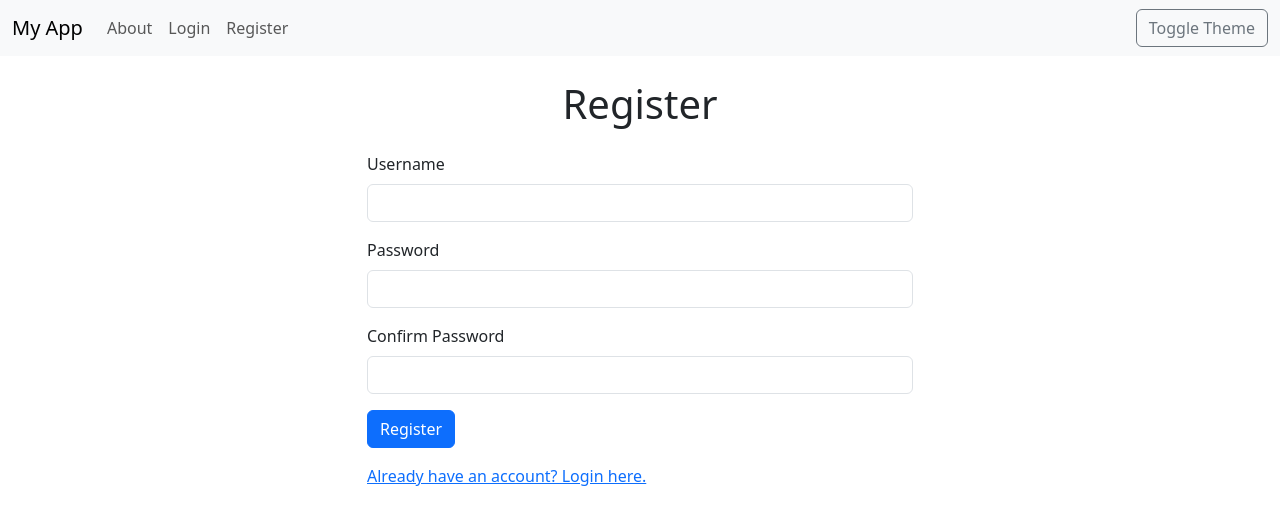
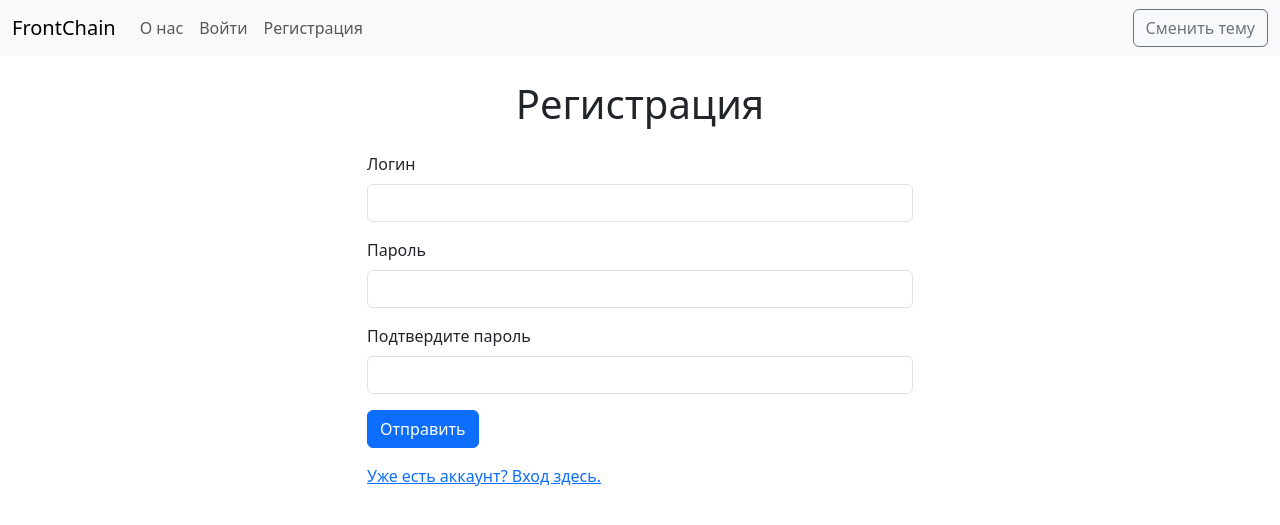
Before and after one commit to DevSecArs/practice-2025-1, a Flask app: page /register in a window 1280 px wide. Shown: the top 525 px of the page. Run offline with Flask 3, Linux system fonts and the light colour scheme.

Commit message:
Добавлен функционал для функции займа в блокчейне.
Проведена руссификация.

Вывод логина на главной странице.

Проверка на пустоту транзакций при отображении.

Сохранение пароля пользователя в сессию для
отправки запросов без дополнительных форм.

```diff
--- a/blockchain_frontend/app.py
+++ b/blockchain_frontend/app.py
@@ -5,9 +5,9 @@ import io
 import base64
 
 app = Flask(__name__)
-app.secret_key = "supersecretkey"  # Replace with a secure key
+app.secret_key = "supersecretkey"  # Нужно заменить на свой ключ
 
-API_BASE_URL = "http://localhost:8000"  # Example URL
+API_BASE_URL = "http://localhost:8000"  # URL вашего сервера с блокчейном
 
 @app.route('/')
 def home():
@@ -26,6 +26,7 @@ def login():
         if response.status_code == 200:
             data = response.json()
             session['username'] = username
+            session['password'] = password
             session['wallet_address'] = data['address']
             flash('Вход успешный!', 'success')
             return redirect(url_for('user_dashboard'))
@@ -66,10 +67,11 @@ def user_dashboard():
         return redirect(url_for('login'))
 
     username = session['username']
+    password = session['password']
     wallet_address = session['wallet_address']
 
     # Получение баланса и транзакций
-    balance_response = requests.post(f"{API_BASE_URL}/balance", json={"username": username, "password": request.form.get('password')})
+    balance_response = requests.post(f"{API_BASE_URL}/balance", json={"username": username, "password": password})
     transactions_response = requests.get(f"{API_BASE_URL}/transactions/{wallet_address}")
 
     if balance_response.status_code == 200:
@@ -92,7 +94,7 @@ def user_dashboard():
             if recipient and amount:
                 transaction_response = requests.post(f"{API_BASE_URL}/transaction", json={
                     "sender_username": username,
-                    "sender_password": request.form.get('password'),
+                    "sender_password": password,
                     "sender_address": wallet_address,
                     "recipient_address": recipient,
                     "amount": float(amount)
@@ -106,8 +108,19 @@ def user_dashboard():
                     flash('Транзакция не осуществилась. Недостаточно средств.', 'danger')
             else:
                 flash('Транзакция не осуществилась. Проверьте баланс или попробуйте позже.', 'danger')
+        if action == 'borrow':
+            amount = request.form.get('amount')
+            if amount:
+                transaction_response = requests.post(f"{API_BASE_URL}/credit", json={
+                    "recipient_address": wallet_address,
+                    "amount": float(amount)
+                })
+                if transaction_response.status_code == 201:
+                    flash('Кредит оформлен успешно!', 'success')
+                else:
+                    flash('Неудалось получить кредит. Попробуйте позже.', 'danger')
 
-    return render_template('user.html', balance=balance, transactions=transactions, wallet_address=wallet_address)
+    return render_template('user.html', balance=balance, transactions=transactions, wallet_address=wallet_address, username=username)
 
 @app.route('/user/receive')
 def receive():
--- a/blockchain_frontend/static/base.css
+++ b/blockchain_frontend/static/base.css
@@ -33,3 +33,8 @@ body.dark-theme .table {
 body.dark-theme .table th, body.dark-theme .table td {
     border-color: #454d55;
 }
+
+#btn-borrow {
+    background-color: orangered;
+    border-color: rgb(194 66 0);;
+}
--- a/blockchain_frontend/templates/base.html
+++ b/blockchain_frontend/templates/base.html
@@ -1,9 +1,9 @@
 <!DOCTYPE html>
-<html lang="en">
+<html lang="ru">
 <head>
     <meta charset="UTF-8">
     <meta name="viewport" content="width=device-width, initial-scale=1.0">
-    <title>{% block title %}My App{% endblock %}</title>
+    <title>{% block title %}FrontChain{% endblock %}</title>
     <link rel="stylesheet" href="https://cdn.jsdelivr.net/npm/bootstrap@5.3.0/dist/css/bootstrap.min.css">
     <script src="https://cdn.jsdelivr.net/npm/bootstrap@5.3.0/dist/js/bootstrap.bundle.min.js"></script>
     <link rel="stylesheet" href="{{ url_for('static', filename='base.css') }}">
@@ -38,21 +38,21 @@
 <body>
     <nav id="navbar" class="navbar navbar-expand-lg navbar-light bg-light">
         <div class="container-fluid">
-            <a class="navbar-brand" href="{{ url_for('home') }}">My App</a>
+            <a class="navbar-brand" href="{{ url_for('home') }}">FrontChain</a>
             <button class="navbar-toggler" type="button" data-bs-toggle="collapse" data-bs-target="#navbarNav" aria-controls="navbarNav" aria-expanded="false" aria-label="Toggle navigation">
                 <span class="navbar-toggler-icon"></span>
             </button>
             <div class="collapse navbar-collapse" id="navbarNav">
                 <ul class="navbar-nav">
-                    <li class="nav-item"><a class="nav-link" href="{{ url_for('about') }}">About</a></li>
+                    <li class="nav-item"><a class="nav-link" href="{{ url_for('about') }}">О нас</a></li>
                     {% if session.get('username') %}
-                        <li class="nav-item"><a class="nav-link" href="{{ url_for('logout') }}">Logout</a></li>
+                        <li class="nav-item"><a class="nav-link" href="{{ url_for('logout') }}">Выйти</a></li>
                     {% else %}
-                        <li class="nav-item"><a class="nav-link" href="{{ url_for('login') }}">Login</a></li>
-                        <li class="nav-item"><a class="nav-link" href="{{ url_for('register') }}">Register</a></li>
+                        <li class="nav-item"><a class="nav-link" href="{{ url_for('login') }}">Войти</a></li>
+                        <li class="nav-item"><a class="nav-link" href="{{ url_for('register') }}">Регистрация</a></li>
                     {% endif %}
                 </ul>
-                <button class="btn btn-outline-secondary ms-auto" onclick="toggleTheme()">Toggle Theme</button>
+                <button class="btn btn-outline-secondary ms-auto" onclick="toggleTheme()">Сменить тему</button>
             </div>
         </div>
     </nav>
--- a/blockchain_frontend/templates/register.html
+++ b/blockchain_frontend/templates/register.html
@@ -1,28 +1,28 @@
 {% extends "base.html" %}
 
-{% block title %}Register{% endblock %}
+{% block title %}Регистрация{% endblock %}
 
 {% block content %}
 <div class="row justify-content-center">
     <div class="col-md-6">
-        <h1 class="text-center mb-4">Register</h1>
+        <h1 class="text-center mb-4">Регистрация</h1>
         <form method="POST">
             <div class="mb-3">
-                <label for="username" class="form-label">Username</label>
+                <label for="username" class="form-label">Логин</label>
                 <input type="text" class="form-control" id="username" name="username" required>
             </div>
             <div class="mb-3">
-                <label for="password" class="form-label">Password</label>
+                <label for="password" class="form-label">Пароль</label>
                 <input type="password" class="form-control" id="password" name="password" required>
             </div>
             <div class="mb-3">
-                <label for="confirm_password" class="form-label">Confirm Password</label>
+                <label for="confirm_password" class="form-label">Подтвердите пароль</label>
                 <input type="password" class="form-control" id="confirm_password" name="confirm_password" required>
             </div>
-            <button type="submit" class="btn btn-primary">Register</button>
+            <button type="submit" class="btn btn-primary">Отправить</button>
         </form>
         <div class="mt-3">
-            <a href="/login">Already have an account? Login here.</a>
+            <a href="/login">Уже есть аккаунт? Вход здесь.</a>
         </div>
     {% with messages = get_flashed_messages(with_categories=true) %}
         {% if messages %}
```
Also changed, not shown: blockchain_frontend/templates/login.html (+6 -6 lines), blockchain_frontend/templates/receive.html (+6 -6 lines), blockchain_frontend/templates/user.html (+26 -9 lines).
